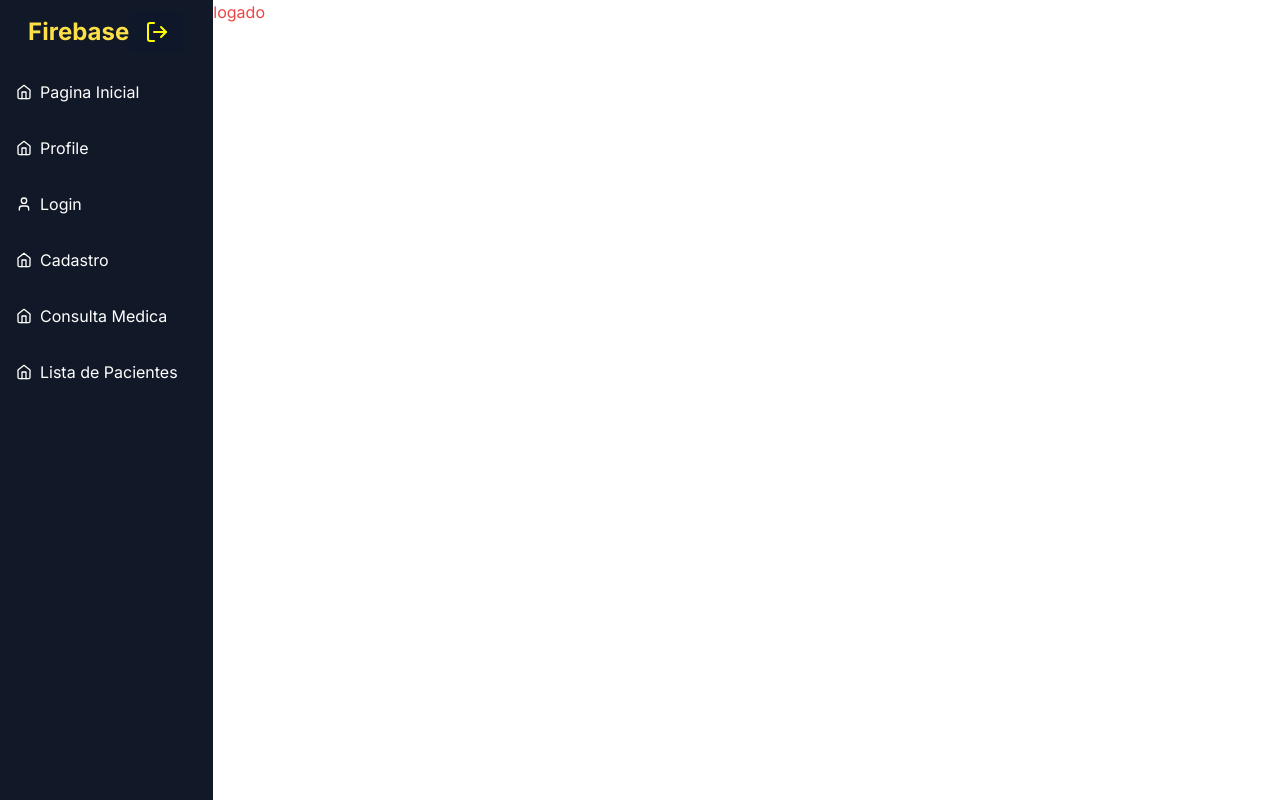
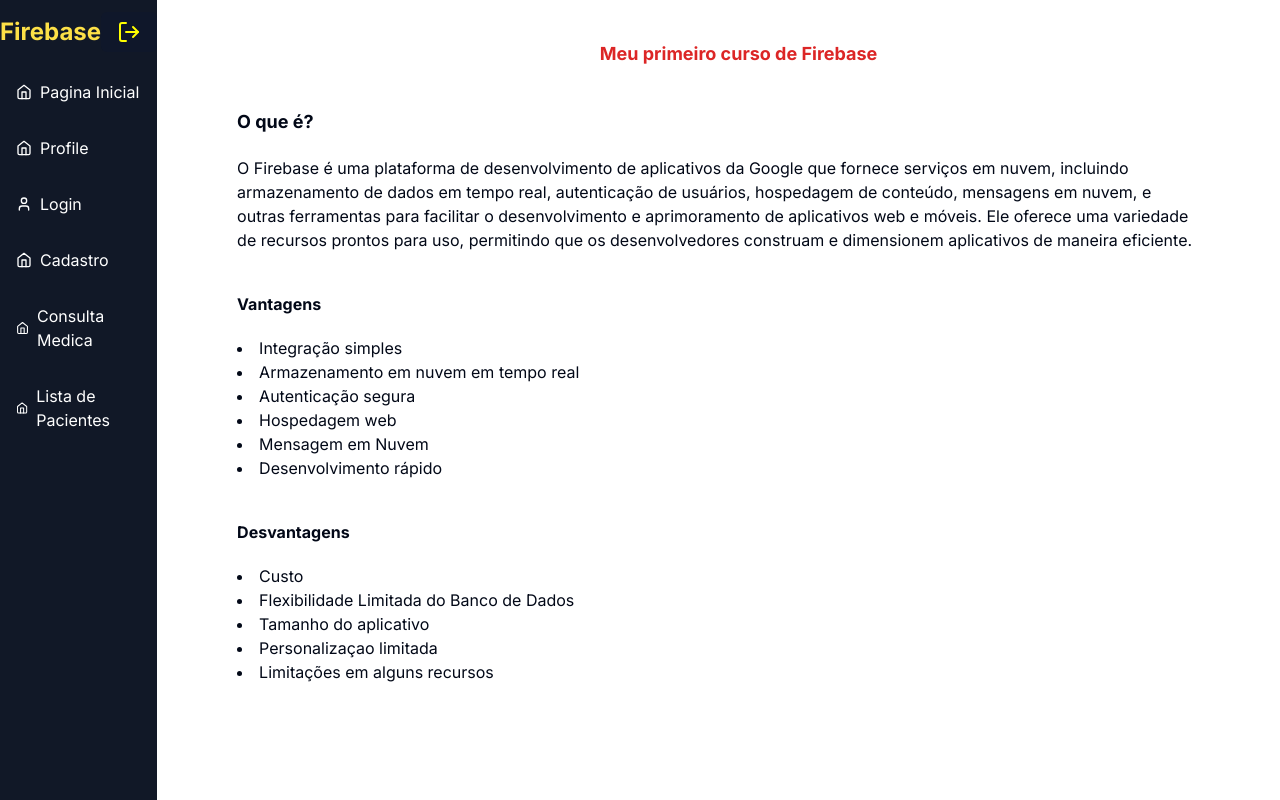
Before and after one commit to townsend10/firebase, a Next.js app: page / in a window 1280 px wide. Built offline with nearby package versions, Linux system fonts and the light colour scheme; no server answers.

Commit message:
add styles from home pages and sidebar

```diff
--- /dev/null
+++ b/app/(home)/layout.tsx
@@ -0,0 +1,5 @@
+const HomeLayout = ({ children }: { children: React.ReactNode }) => {
+  return <div className=" flex flex-col ml-10 mb-10">{children}</div>;
+};
+
+export default HomeLayout;
--- a/app/(home)/page.tsx
+++ b/app/(home)/page.tsx
@@ -3,7 +3,7 @@
 
 export default function Home() {
   return (
-    <div className="">
+    <div className="pt-10">
       <InitalPage />
 
       {/* {currentUser?.email} */}
--- a/app/layout.tsx
+++ b/app/layout.tsx
@@ -4,6 +4,7 @@
 import { Toaster } from "sonner";
 import { InitalPage } from "@/components/inital-page";
 import { Header } from "@/components/header";
+import { AuthProvider } from "@/components/provider/auth-provider";
 
 const inter = Inter({ subsets: ["latin"] });
 
@@ -22,12 +23,10 @@
       <body className={inter.className}>
         <Toaster />
         <div className="flex">
+          {/* <AuthProvider /> */}
           <Header />
-          {/* <div className="flex items-center justify-center flex-grow">
-            {children}
-          </div> */}
 
-          {children}
+          <div className="">{children} </div>
         </div>
       </body>
     </html>
--- a/components/inital-page.tsx
+++ b/components/inital-page.tsx
@@ -42,5 +42,48 @@
   if (!user) {
     <p>NAO LOGADO</p>;
   }
-  return <div className="text-red-500"> logado {auth.currentUser?.email} </div>;
+  return (
+    <div className="flex flex-col">
+      <h1 className="font-bold text-red-600 text-lg text-center">
+        Meu primeiro curso de Firebase
+      </h1>
+      <div className="pt-10 pl-10  ">
+        <h1 className="pb-5 font-bold text-lg">O que é?</h1>
+        <p className="mr-20">
+          O Firebase é uma plataforma de desenvolvimento de aplicativos da
+          Google que fornece serviços em nuvem, incluindo armazenamento de dados
+          em tempo real, autenticação de usuários, hospedagem de conteúdo,
+          mensagens em nuvem, e outras ferramentas para facilitar o
+          desenvolvimento e aprimoramento de aplicativos web e móveis. Ele
+          oferece uma variedade de recursos prontos para uso, permitindo que os
+          desenvolvedores construam e dimensionem aplicativos de maneira
+          eficiente.
+        </p>
+      </div>
+
+      <div className="pt-10 pl-10">
+        <h1 className="font-bold">Vantagens</h1>
+
+        <ul className="list-disc list-inside pt-5">
+          <li>Integração simples</li>
+          <li>Armazenamento em nuvem em tempo real</li>
+          <li>Autenticação segura</li>
+          <li>Hospedagem web</li>
+          <li>Mensagem em Nuvem</li>
+          <li>Desenvolvimento rápido</li>
+        </ul>
+      </div>
+      <div className="pt-10 pl-10">
+        <h1 className="font-bold">Desvantagens</h1>
+
+        <ul className="list-disc list-inside pt-5">
+          <li>Custo</li>
+          <li>Flexibilidade Limitada do Banco de Dados</li>
+          <li>Tamanho do aplicativo</li>
+          <li>Personalizaçao limitada</li>
+          <li>Limitações em alguns recursos</li>
+        </ul>
+      </div>
+    </div>
+  );
 };
```
